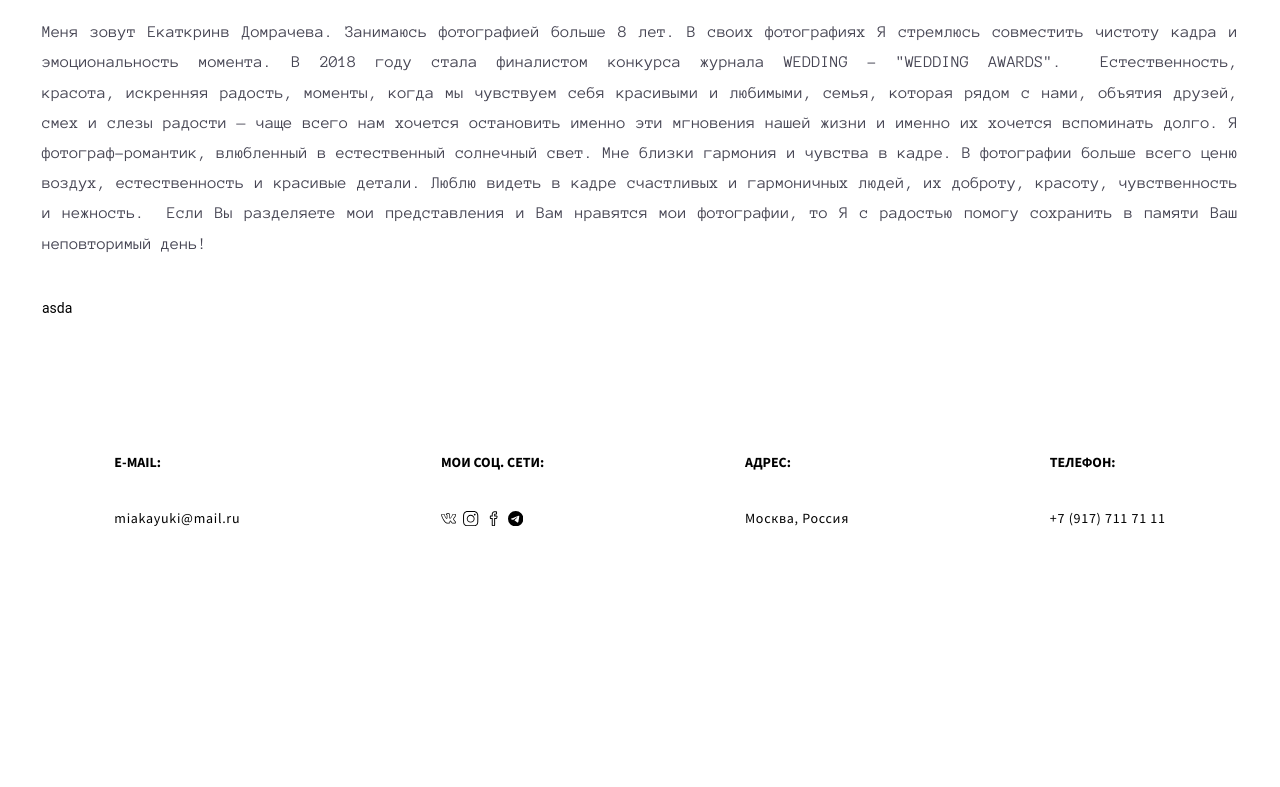
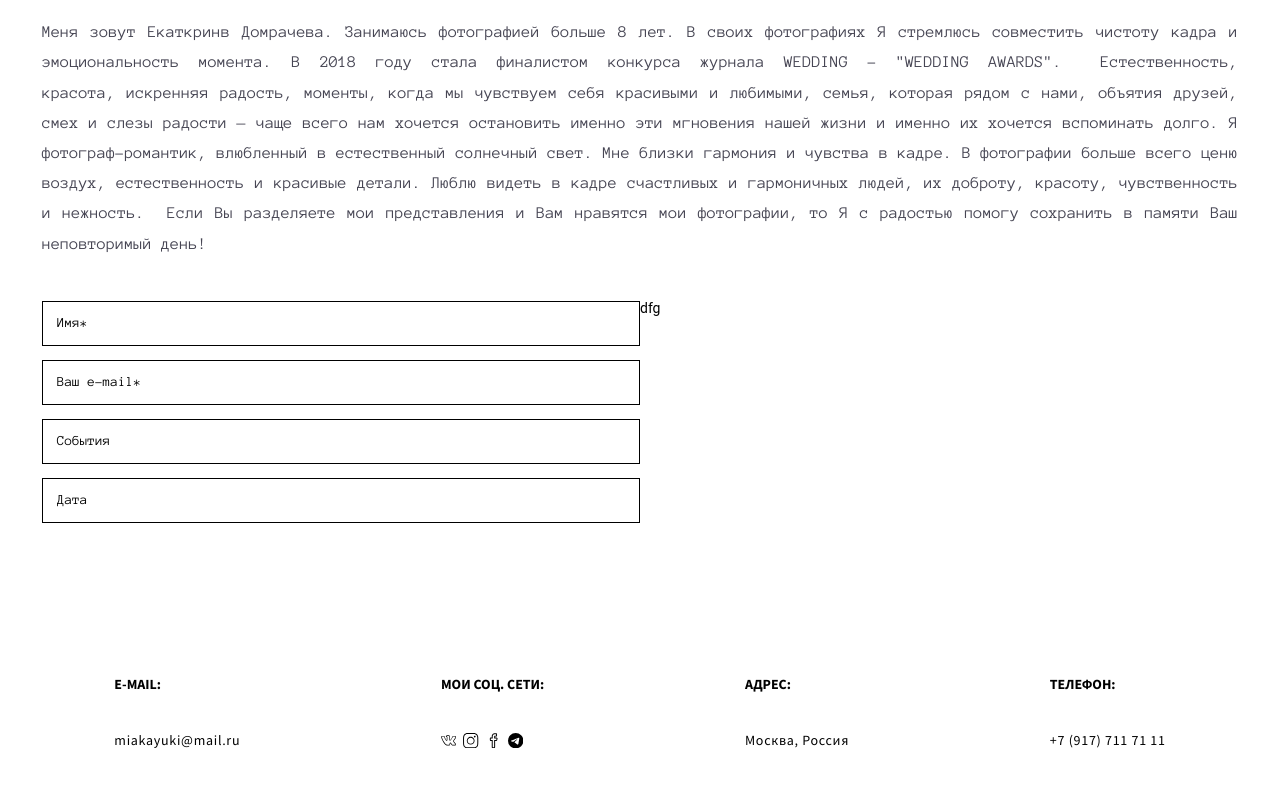
Before and after one commit to Akulllvlllad/glushkova-next-frontend, a Next.js app: page /contacts in a window 1280 px wide. Shown: the part 788-1575 px from the top of the page. Before the commit the page ends 1387 px from the top, so only its background shows below. Built offline with nearby package versions, Linux system fonts and the light colour scheme; a web font is replaced by a local one.

Commit message:
add inputs

```diff
--- /dev/null
+++ b/app/components/ui/fields/Input/Input.module.scss
@@ -0,0 +1,40 @@
+.root {
+	width: 100%;
+}
+
+.wrapper {
+	width: 100%;
+	position: relative;
+	border: 1px solid black;
+}
+.label {
+	font-family: anonymous pro;
+	position: absolute;
+	pointer-events: none;
+	left: 1rem;
+	top: 50%;
+	transform: translate(0, -50%);
+	transition: all 0.3s linear 0s;
+}
+.input {
+	width: 100%;
+	height: 100%;
+	padding: 1rem;
+	transition: all 0.3s linear 0s;
+}
+
+.input:focus ~ .label {
+	transform: translate(0, -190%);
+	font-size: 0.7rem;
+}
+
+.wrapperError {
+	width: 100%;
+	height: 1rem;
+
+	.error {
+		font-family: anonymous pro;
+		padding-left: 0.2rem;
+		color: red;
+	}
+}
--- /dev/null
+++ b/app/components/ui/fields/Input/Input.tsx
@@ -0,0 +1,30 @@
+import { FC, forwardRef } from 'react'
+import styles from './Input.module.scss'
+import { IInput } from '../fields.interface'
+
+
+
+
+export const Input: FC = forwardRef<HTMLInputElement, IInput>(
+	({ placeholder, error, type = 'text', style, ...rest }, ref) => {
+		return (
+			<article className={styles.root}>
+				<div className={styles.wrapper} style={style}>
+					<input
+						ref={ref}
+						type={type}
+						{...rest}
+						className={styles.input}
+					></input>
+					<label className={styles.label}>{placeholder}</label>
+				</div>
+				<div className={styles.wrapperError}>
+					{error && <span className={styles.error}>{error.message}</span>}
+				</div>
+			</article>
+		)
+	}
+)
+
+
+Input.displayName = 'Input'
--- a/app/components/ui/form/Form.tsx
+++ b/app/components/ui/form/Form.tsx
@@ -1,5 +1,18 @@
 import React from 'react'
+import { Input } from '../fields/Input/Input'
+import styles from './form.module.scss'
+
 
 export const Form = () => {
-	return <form>asda</form>
+	return (
+		<form className={styles.root}>
+			<div className={styles.col}>
+				<Input placeholder='Имя*' />
+				<Input placeholder='Ваш e-mail*' />
+				<Input placeholder='События' />
+				<Input placeholder='Дата' />
+			</div>
+			<div className={styles.col}>dfg</div>
+		</form>
+	)
 }
--- a/app/components/ui/form/form.module.scss
+++ b/app/components/ui/form/form.module.scss
@@ -0,0 +1,7 @@
+.root{
+	display: flex;
+}
+
+.col{
+	flex-basis: 50%;
+}
--- a/package.json
+++ b/package.json
@@ -16,6 +16,7 @@
     "next": "13.0.7",
     "react": "18.2.0",
     "react-dom": "18.2.0",
+    "react-hook-form": "^7.41.0",
     "react-icons": "^4.7.1",
     "react-slick": "^0.29.0",
     "sass": "^1.57.1",
--- a/pages/contacts.tsx
+++ b/pages/contacts.tsx
@@ -5,7 +5,7 @@ import img1 from '../app/assets/image/look.com.ua-119261.jpg'
 import { LinksPanel } from '../app/components/ui/linksPanel/LinksPanel'
 import { FastLinks } from '../app/components/ui/panel-link/FastLinks'
 import { Essay } from '../app/components/ui/essay/Essay'
-import { Form } from '../app/components/ui/form/form'
+import { Form } from '../app/components/ui/form/Form'
 
 const me = {
 	image: img1,
```
Also changed, not shown: app/components/ui/fields/Textarea/Textarea.tsx (added, +7 -0 lines), app/components/ui/fields/fields.interface.ts (added, +12 -0 lines), app/components/ui/fields/Textarea/Textarea.module.scss (added), 1 other file (tests, documents, lock files or other folders).
